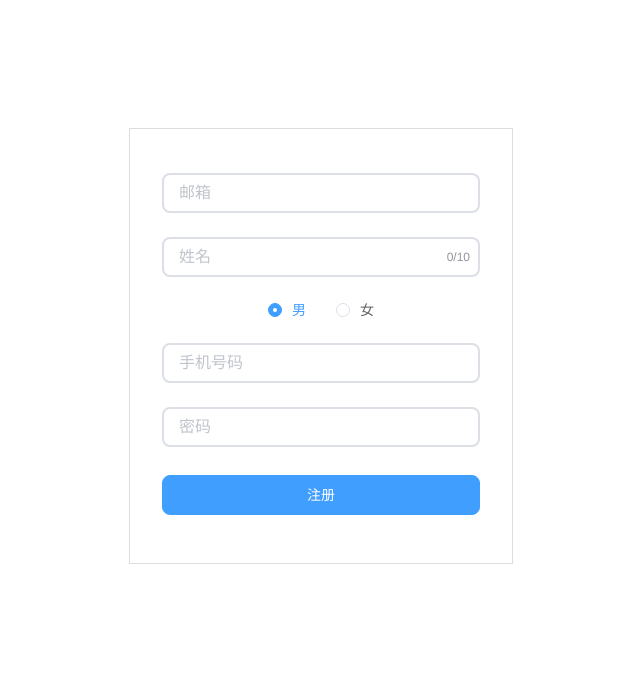
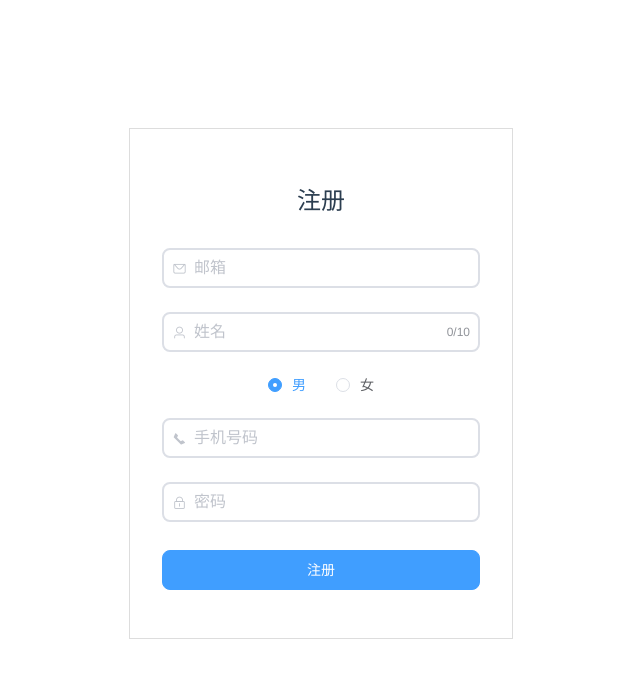
Before and after one commit to Hans774882968/hotel_system_frontend, a Vue app: page /#/register in a window 1280 px wide. Shown: the top 678 px of the page, without its empty margins (319-959 px from the left). Built offline with nearby package versions, Linux system fonts and the light colour scheme.

Commit message:
注册、登录

```diff
--- a/src/components/Login.vue
+++ b/src/components/Login.vue
@@ -1,7 +1,14 @@
 <template>
   <div class="login">
-    <el-input class="field" v-model="LoginForm.email" type="text" name="email" placeholder="邮箱" />
+    <h2>登录</h2>
     <el-input class="field"
+              prefix-icon="el-icon-message"
+              v-model="LoginForm.email"
+              type="text"
+              name="email"
+              placeholder="邮箱" />
+    <el-input class="field"
+              prefix-icon="el-icon-lock"
               v-model="LoginForm.password"
               type="password"
               name="password"
--- a/src/components/Register.vue
+++ b/src/components/Register.vue
@@ -1,7 +1,14 @@
 <template>
   <div class="register">
-    <el-input class="field" v-model="RegisterForm.email" type="text" name="email" placeholder="邮箱" />
+    <h2>注册</h2>
     <el-input class="field"
+              prefix-icon="el-icon-message"
+              v-model="RegisterForm.email"
+              type="text"
+              name="email"
+              placeholder="邮箱" />
+    <el-input class="field"
+              prefix-icon="el-icon-user"
               v-model="RegisterForm.name"
               type="text"
               name="name"
@@ -12,8 +19,14 @@
       <el-radio v-model="RegisterForm.sex" label="1">男</el-radio>
       <el-radio v-model="RegisterForm.sex" label="2">女</el-radio>
     </div>
-    <el-input class="field" v-model="RegisterForm.phone" type="text" name="phone" placeholder="手机号码" />
     <el-input class="field"
+              prefix-icon="el-icon-phone"
+              v-model="RegisterForm.phone"
+              type="text"
+              name="phone"
+              placeholder="手机号码" />
+    <el-input class="field"
+              prefix-icon="el-icon-lock"
               v-model="RegisterForm.password"
               type="password"
               name="password"
```
